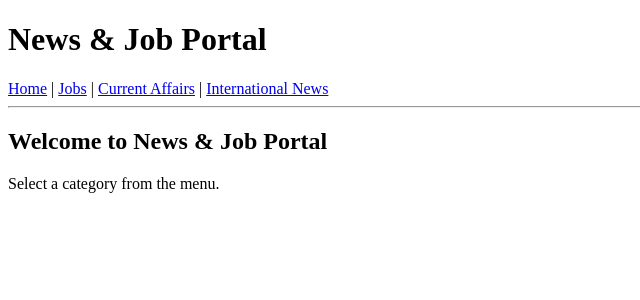
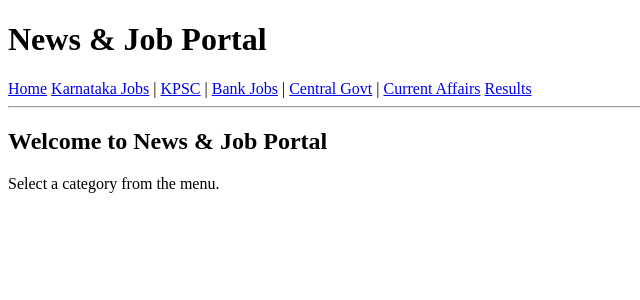
Before and after one commit to Karanperiyapatna/ksc-guide, a Flask app: page / in a window 1280 px wide. Shown: the top 300 px of the page, without its empty margins (0-640 px from the left). Run offline with Flask 3, Linux system fonts and the light colour scheme.

Commit message:
added additional menu list

```diff
--- a/templates/base.html
+++ b/templates/base.html
@@ -1,16 +1,19 @@
 <!DOCTYPE html>
 <html>
 <head>
-    <title>News & Jobs Portal</title>
+    <title>KSC Guide Jobs Portal</title>
     <link rel="stylesheet" href="{{ url_for('static', filename='style.css') }}">
 </head>
 <body>
     <h1>News & Job Portal</h1>
     <nav>
-        <a href="/">Home</a> |
-        <a href="/jobs">Jobs</a> |
-        <a href="/current-affairs">Current Affairs</a> |
-        <a href="/international-news">International News</a>
+        <a href="/">Home</a>
+        <a href="/jobs">Karnataka Jobs</a> |
+        <a href="/KPSC">KPSC</a> |
+        <a href="/bank-jobs">Bank Jobs</a> |
+        <a href="/central-govt">Central Govt</a> |
+        <a href="/current-affairs">Current Affairs</a>
+        <a href="/results">Results</a>
     </nav>
     <hr>
     {% block content %}{% endblock %}
```
